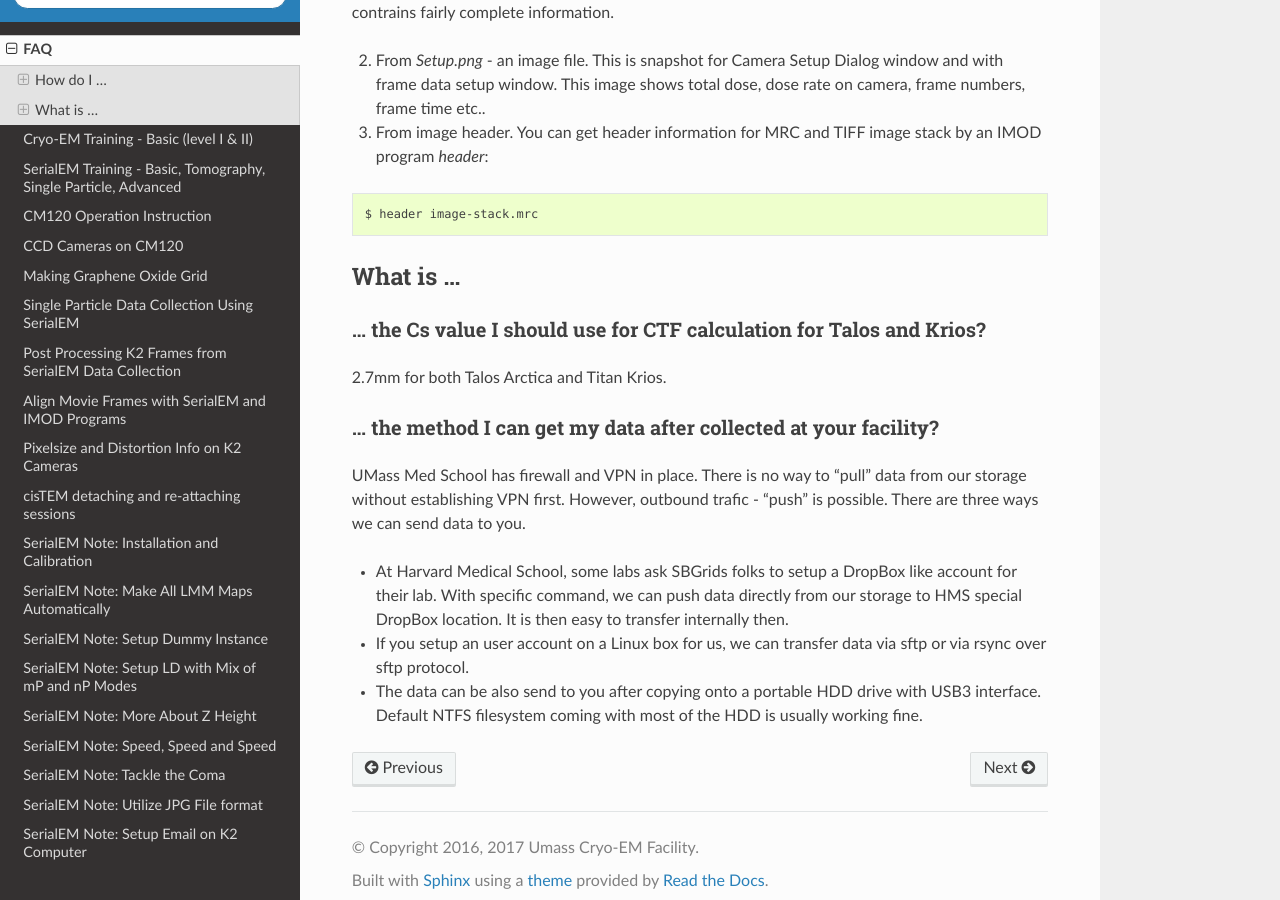
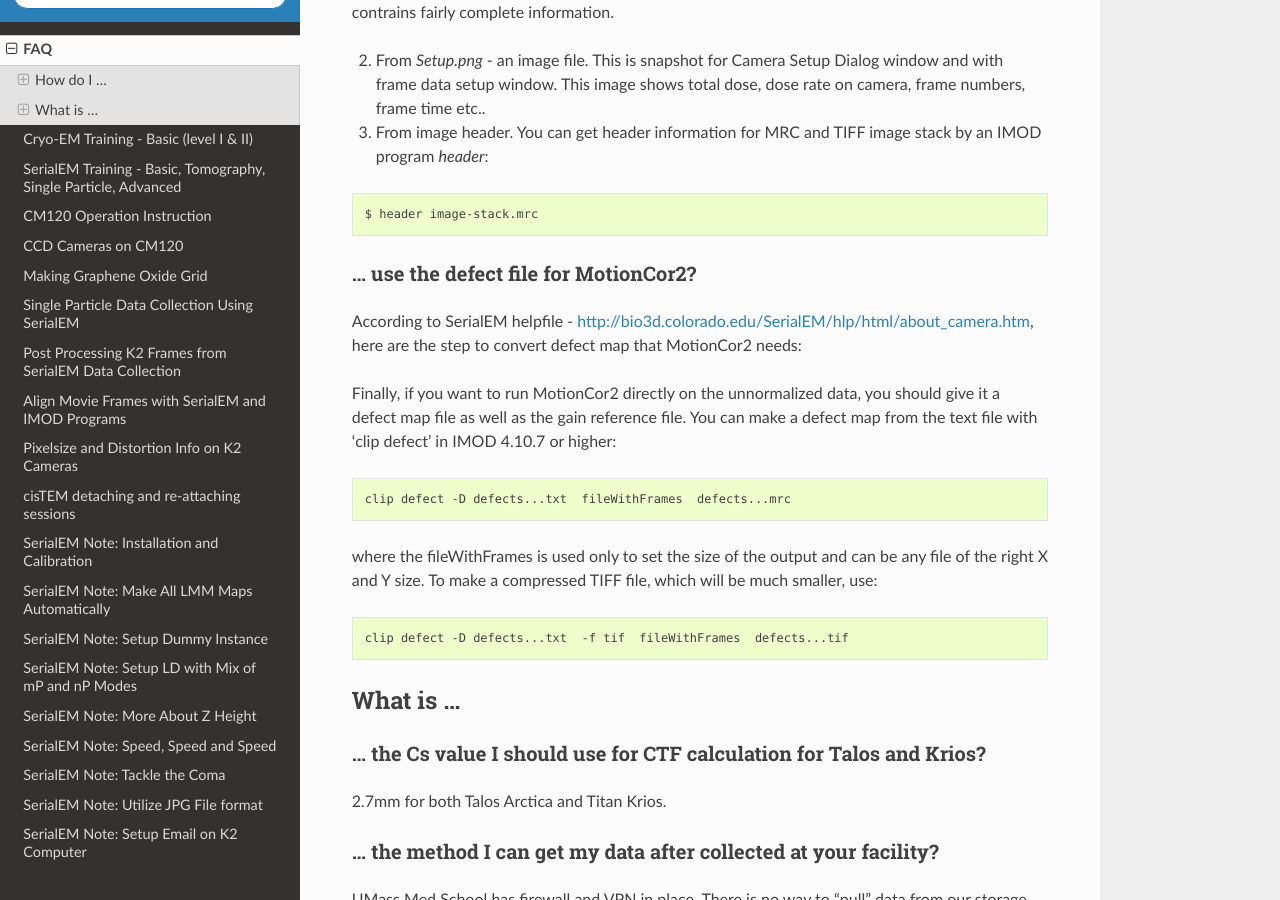
Before and after one commit to xuchen66/sphinx-emdocs, a Sphinx documentation site: the page built from source/cryo-em_faq.rst, in a window 1280 px wide and 900 px high, scrolled down 3619 px. Built offline with Sphinx 7.4.7 and the Read the Docs theme 2.0.0, drawn with Linux system fonts in a browser that asks for light colours; pages that are not in the unit, such as notebooks, are missing from menus.

Commit message:
Update cryo-em_faq.rst

```diff
--- a/source/cryo-em_faq.rst
+++ b/source/cryo-em_faq.rst
@@ -154,6 +154,27 @@ You might be interested only in total dose, pixelsize, frame dose and frame numb
 
    $ header image-stack.mrc
 
+.. _use_defect_motioncor2:
+
+... use the defect file for MotionCor2?
+~~~~~~~~~~~~~~~~~~~~~~~~~~~~~~~~~~~~~~~
+
+According to SerialEM helpfile - http://bio3d.colorado.edu/SerialEM/hlp/html/about_camera.htm, here are the step to
+convert defect map that MotionCor2 needs:
+
+Finally, if you want to run MotionCor2 directly on the unnormalized data, you should give it a defect map file as well as the gain reference file.  You can make a defect map from the text file with 'clip defect' in IMOD 4.10.7 or higher:
+
+.. code-block:: none
+
+   clip defect -D defects...txt  fileWithFrames  defects...mrc
+
+where the fileWithFrames is used only to set the size of the output and can be any file of the right X and Y size.  To make a compressed TIFF file, which will be much smaller, use:
+
+.. code-block:: none
+
+   clip defect -D defects...txt  -f tif  fileWithFrames  defects...tif
+
+
 What is ...
 ------------
 
```
